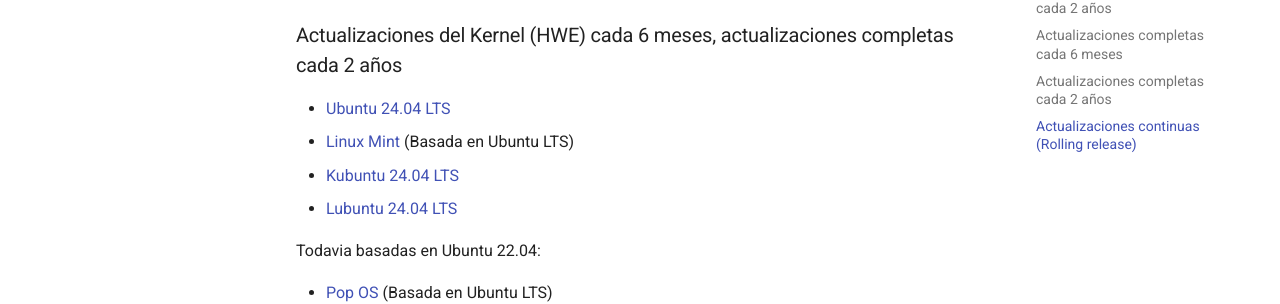
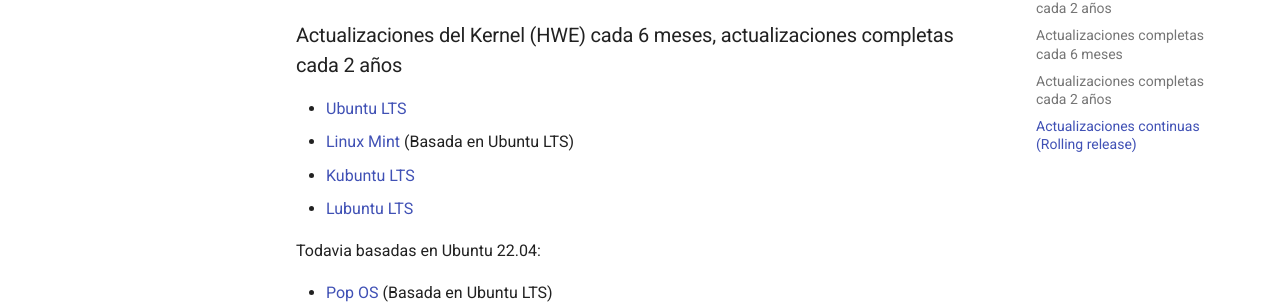
Before and after one commit to anomalouscode/wiki, an MkDocs documentation site: the page built from docs/linux/index.md, in a window 1280 px wide and 1279 px high. Shown: the part 259-563 px from the top of the window. Built offline with MkDocs 1.6.1 and Material for MkDocs 9.7.7, drawn with Linux system fonts in a browser that asks for light colours; comment, search, counter and statistics services are not loaded.

Commit message:
Update index.md

```diff
--- a/docs/linux/index.md
+++ b/docs/linux/index.md
@@ -8,10 +8,10 @@
 
 ### Actualizaciones del Kernel (HWE) cada 6 meses, actualizaciones completas cada 2 años
 
-- [Ubuntu 24.04 LTS](https://ubuntu.com/desktop)
-- [Linux Mint](https://www.linuxmint.com/) (Basada en Ubuntu LTS)
-- [Kubuntu 24.04 LTS](https://kubuntu.org/)
-- [Lubuntu 24.04 LTS](https://lubuntu.me/)
+- [Ubuntu LTS](https://ubuntu.com/desktop)
+- [Linux Mint](https://linuxmint.com/) (Basada en Ubuntu LTS)
+- [Kubuntu LTS](https://kubuntu.org/)
+- [Lubuntu LTS](https://lubuntu.me/)
 
 Todavia basadas en Ubuntu 22.04:
 
```
